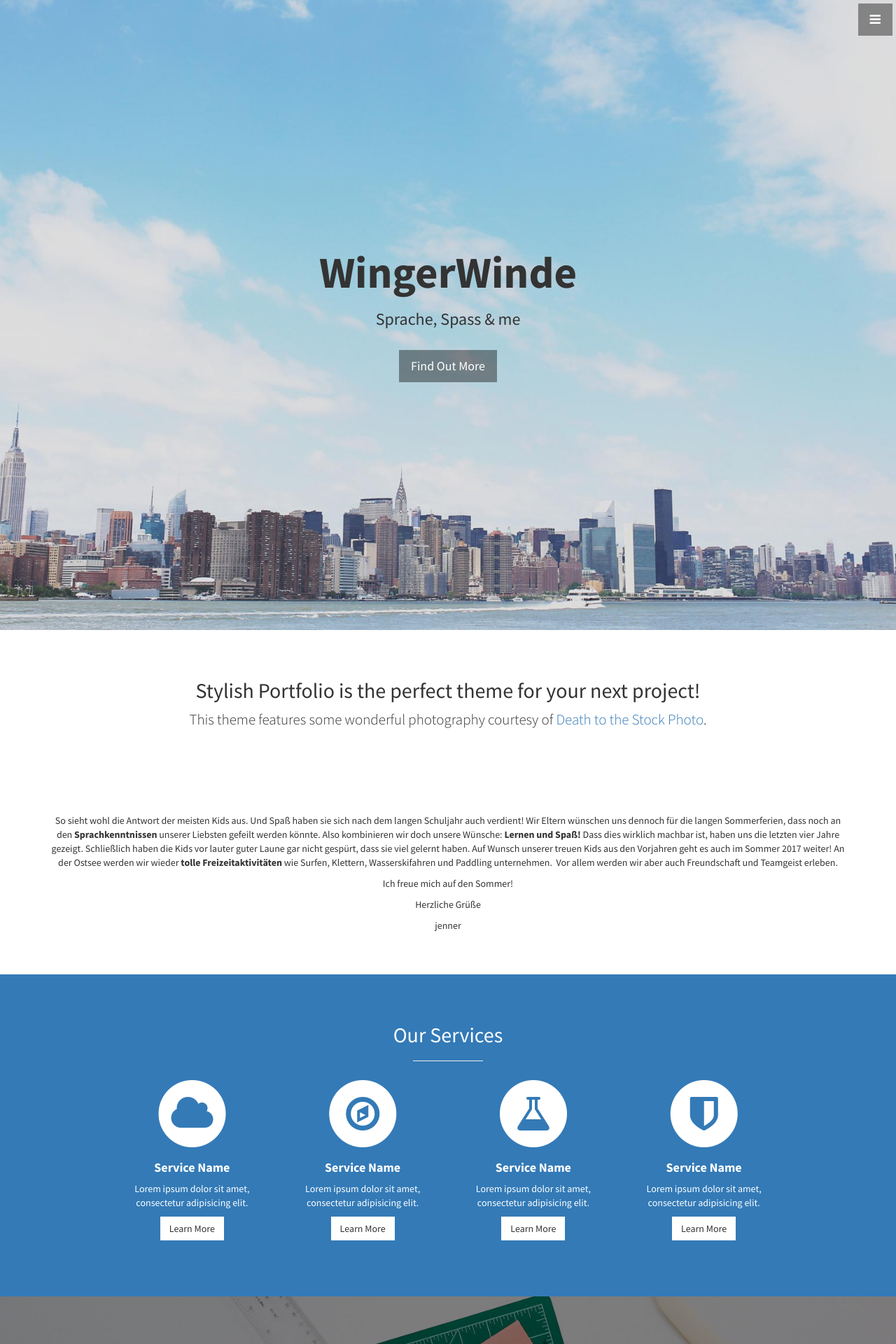
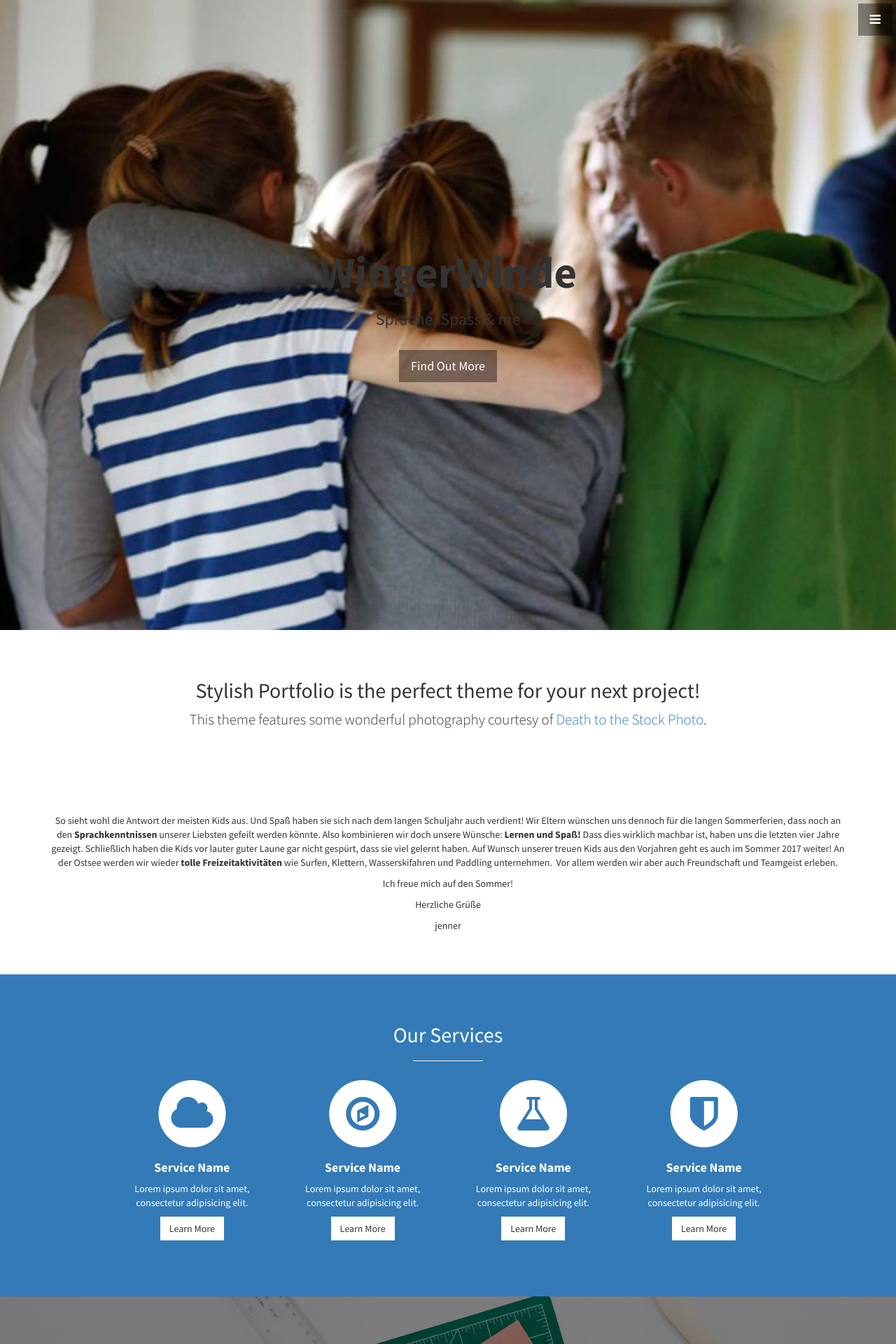
Before and after one commit to vicom/beelingi, a Jekyll site: the page built from index.html, in a window 1280 px wide. Shown: the top 1920 px of the page at 70% size. Built offline with Jekyll 4.4.1, drawn with Linux system fonts in a browser that asks for light colours.

Commit message:
Bilder und idea

```diff
--- a/css/stylish-portfolio.css
+++ b/css/stylish-portfolio.css
@@ -155,7 +155,7 @@ hr.small {
     position: relative;
     width: 100%;
     height: 100%;
-    background: url(../img/bg.jpg) no-repeat center center scroll;
+    background: url(../img/Beelingigruppe.jpg) no-repeat center center scroll;
     -webkit-background-size: cover;
     -moz-background-size: cover;
     background-size: cover;
```
Also changed, not shown: img/Banner_2.jpg (added), img/Beelingigruppe.jpg (added), img/P7154840.jpg (added), img/Surf_lang.JPG (added), img/_MG_2912%20Kopie.jpg (added), 1 other file.
